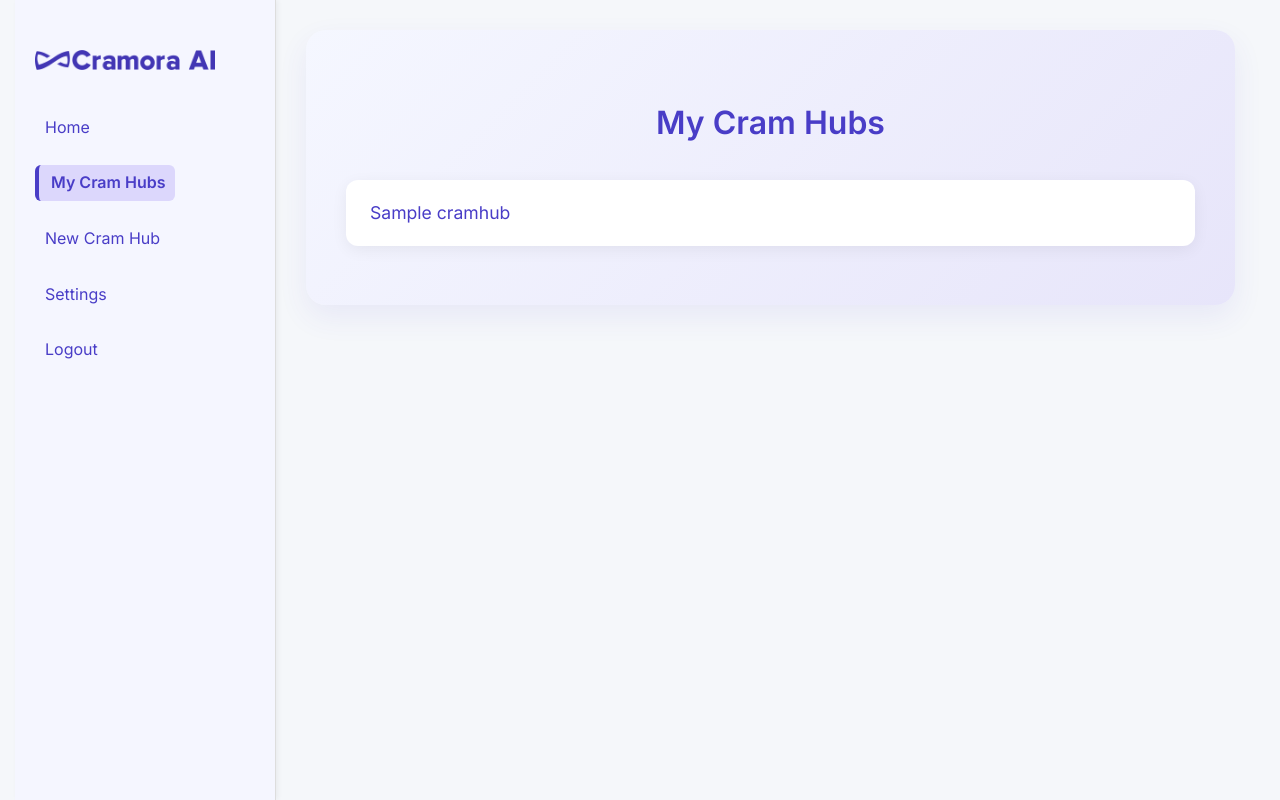
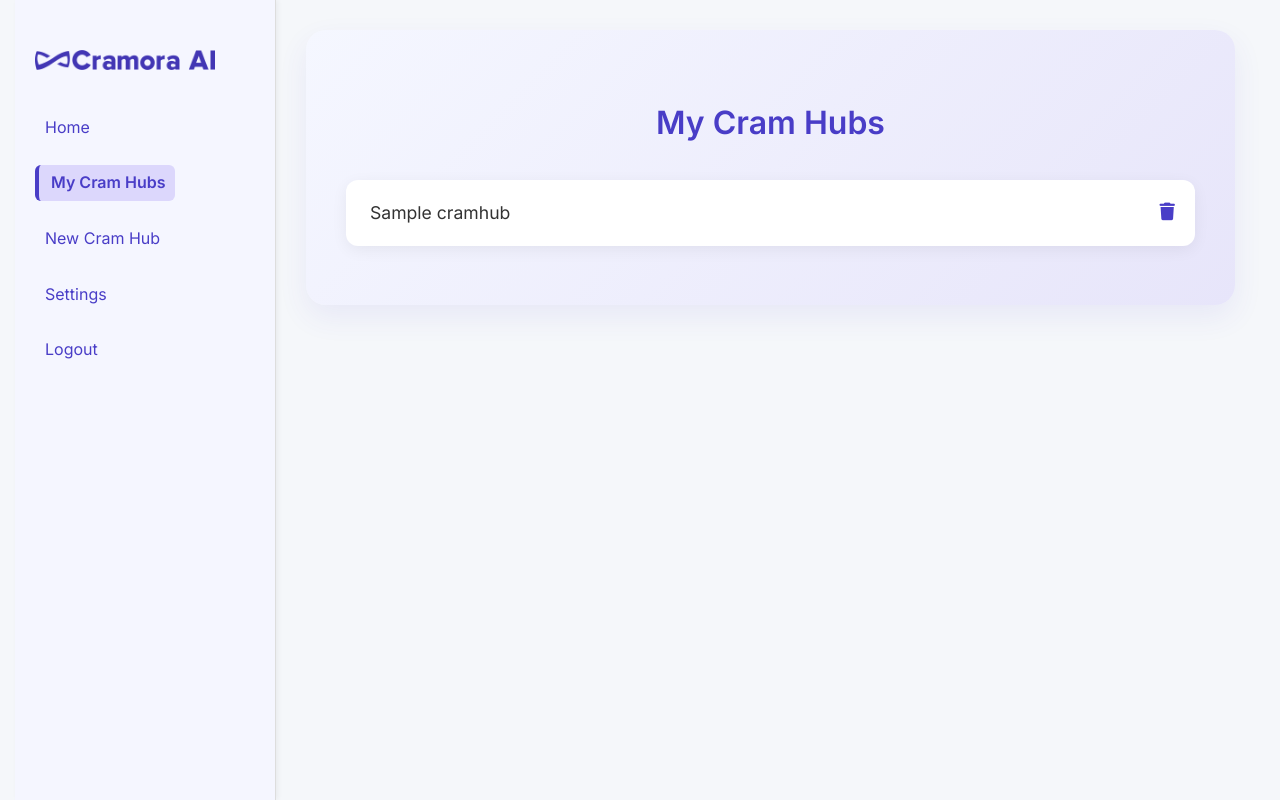
Before and after one commit to PedroGuitian/Cramora-AI, a Django app: page /my-cram-hubs/ in a window 1280 px wide. Run offline with Django 5.2, Linux system fonts and the light colour scheme; a user stored in the database is signed in; tables that the repository leaves empty hold one stand-in row (values such as "Sample post"); some libraries are stand-ins or nearby versions.

Commit message:
Added delete cram hub button

```diff
--- a/cram_app/static/cram_app/style.css
+++ b/cram_app/static/cram_app/style.css
@@ -678,6 +678,22 @@ a.button-link:hover {
   font-size: 1.1rem;
 }
 
+.hub-item-container {
+  display: flex;
+  justify-content: space-between;
+  align-items: center;
+}
+
+.hub-link {
+  flex: 1;
+  text-decoration: none;
+  color: #333;
+}
+
+.delete-form {
+  margin-right: 20px;
+}
+
 /* quiz.html */
 
 /* .button-link */
--- a/cram_app/templates/cram_app/my_cram_hubs.html
+++ b/cram_app/templates/cram_app/my_cram_hubs.html
@@ -9,11 +9,19 @@
     {% if hubs %}
       <ul class="hub-list">
         {% for hub in hubs %}
-          <li class="hub-list-item">
+        <li class="hub-list-item">
+          <div class="hub-item-container">
             <a href="{% url 'cram_hub_dashboard' hub.id %}" class="hub-link">
               {{ hub.title }}
             </a>
-          </li>
+            <form action="{% url 'delete_cram_hub' hub.id %}" method="post" class="delete-form">
+              {% csrf_token %}
+              <button type="submit" class="delete-link" title="Delete">
+                <i class="fas fa-trash"></i>
+              </button>
+            </form>
+          </div>
+        </li>
         {% endfor %}
       </ul>
     {% else %}
--- a/cram_app/urls.py
+++ b/cram_app/urls.py
@@ -19,4 +19,5 @@ urlpatterns = [
     path("question/<int:question_id>/delete/", views.delete_question, name="delete_question"),
     path('cram-hub/<int:hub_id>/add-question/', views.add_question, name='add_question'),
     path("cram-hub/<int:hub_id>/quiz/", views.take_quiz, name="take_quiz"),
+    path('cram_hub/<int:hub_id>/delete/', views.delete_cram_hub, name='delete_cram_hub'),
 ]
--- a/cram_app/views.py
+++ b/cram_app/views.py
@@ -441,3 +441,8 @@ def take_quiz(request, hub_id):
         "hub": hub,
         "questions_json": mark_safe(json.dumps(questions_data)),
     })
+
+def delete_cram_hub(request, hub_id):
+    hub = get_object_or_404(CramHub, id=hub_id, user=request.user)
+    hub.delete()
+    return redirect('my_cram_hubs')
```
Also changed, not shown: 1 other file.
